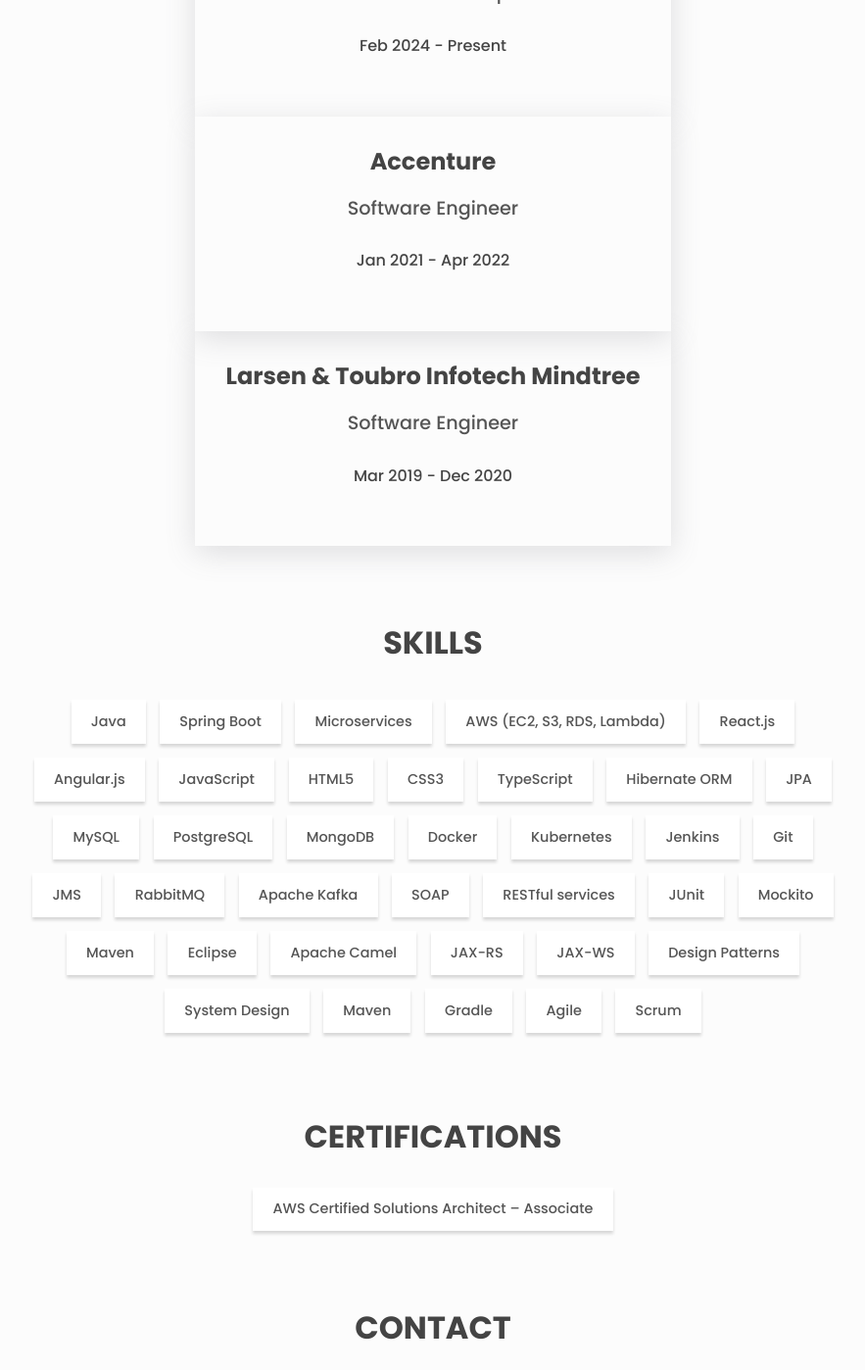
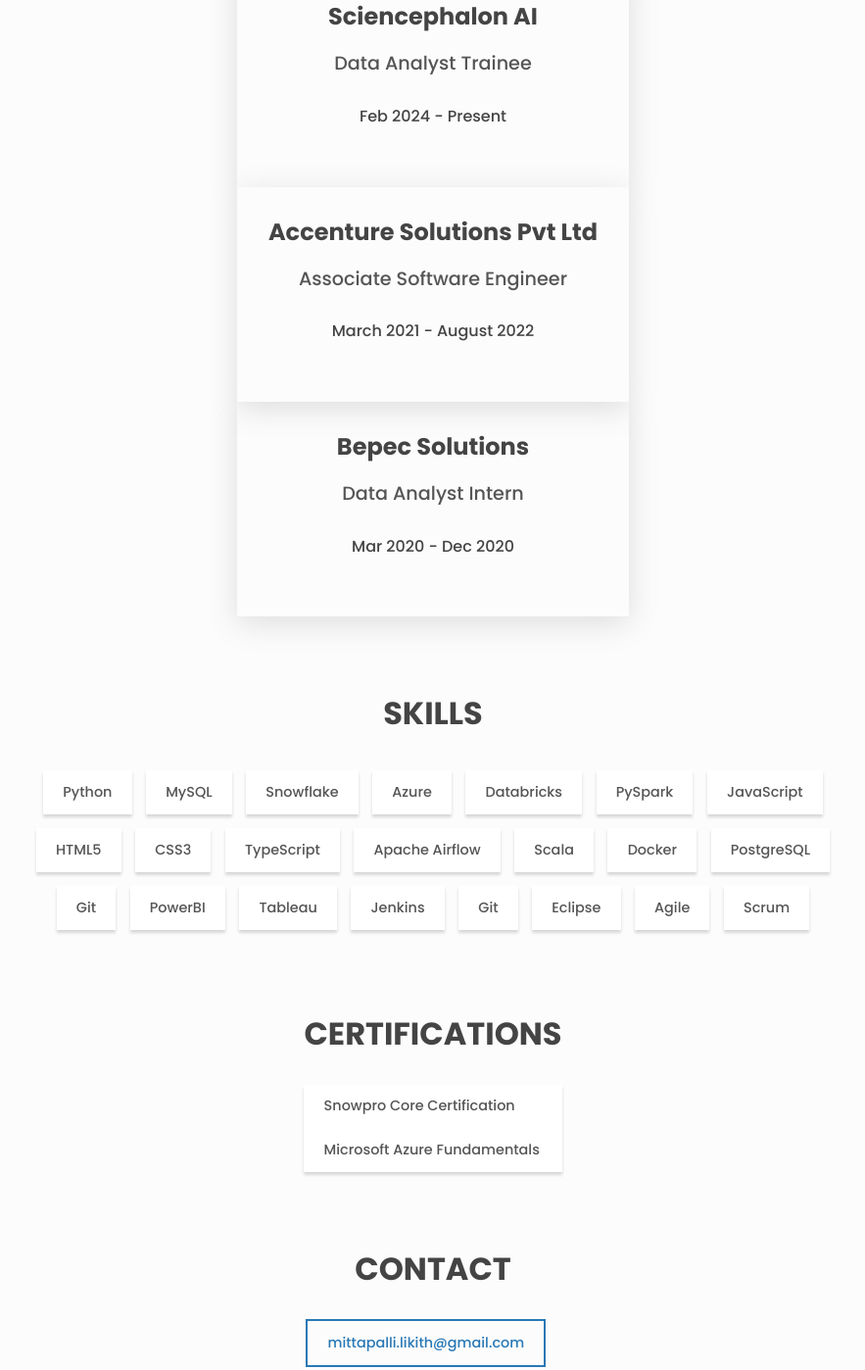
Before and after one commit to LikhithMittapalli/likhith_portfolio-, a plain HTML site: page Index.html in a window 1280 px wide. Shown: the part 835-2233 px from the top of the page at 98% size, without its empty margins (198-1081 px from the left). Drawn offline with Linux system fonts and the light colour scheme.

Commit message:
Update Index.html

```diff
--- a/Index.html
+++ b/Index.html
@@ -25,7 +25,7 @@
     <header class="header center">
       <h3>
         <a href="https://krishnavamshi1346.github.io/krishna_portfolio/" class="link"
-          >Rohith Jupally</a
+          >Likhith Mittapalli</a
         >
       </h3>
 
@@ -65,10 +65,10 @@
     <main>
       <!-- About -->
       <div class="about center">
-        <h1>Hi, I am <span class="about__name">Rohith Jupally.</span></h1>
-        <h2 class="about__role">A Software Engineer.</h2>
+        <h1>Hi, I am <span class="about__name">Likhith Mittapalli.</span></h1>
+        <h2 class="about__role">A Data Engineer.</h2>
         <p class="about__desc">
-          I am a skilled Full-Stack Developer with expertise in building scalable, client-centric applications using modern technologies. Proficient in Java, Spring Boot, Hibernate, and microservices architecture, I specialize in designing robust back-end systems and secure RESTful APIs. On the front-end, I excel in React.js, Angular, and Redux, creating dynamic and responsive user interfaces. My technical toolkit includes database management with PostgreSQL, MySQL, MongoDB, and cloud platforms such as AWS, GCP, and Azure for deploying and scaling applications. I am well-versed in DevOps practices, leveraging tools like Docker, Kubernetes, Jenkins, and CI/CD pipelines to ensure efficient workflows. With a focus on performance optimization, security, and automation, I am passionate about delivering innovative, high-quality solutions.
+          I am a skilled Data Engineer with specializing in developing data infrastructure, ETL processes, and analytical dash boards. I have expertise in SQL, Python, Snowflake, Microsoft Azure, Pyspark, Django and Apache Airflow, along with experience in business intelligence tools like Power BI and Tableau. I have strong foundation in data migration, data modeling and performance optimization, and I excel at designing and maintaing efficient ETL pipelines. My work has involved automating data workflows, integrating large-scale datasets, and creating interactive dashboards that drive strategic decision making. With a Master’s degree in Computer Science from Texas A&M University-Commerce, I bring a strong technical acumen to solving data-driven challenges. I am Snowflake SnowPro Core Certified and Microsoft Azure Fundamentals Certified, further demonstrating my proficiency in modern cloud-based data solutions. Passionate about leveraging data for business impact, I am eager to contribute my skills in data engineering, cloud computing, and analytics to drive insightful decision-making and optimize data-driven operations.
         </p>
 
 
@@ -79,9 +79,9 @@
 
         <div class="projects__grid">
           <div class="project">
-            <h3>Legal & General America</h3>
+            <h3>Sciencephalon AI</h3>
             <p class="project__description">
-              Full Stack Developer
+              Data Analyst Trainee
             </p>
             <ul class="project__stack">
               <li class="project__stack-item">Feb 2024 - Present</li>
@@ -96,12 +96,12 @@
 
         <div class="projects__grid">
           <div class="project">
-            <h3>Accenture</h3>
+            <h3>Accenture  Solutions Pvt Ltd</h3>
             <p class="project__description">
-              Software Engineer
+              Associate Software Engineer
             </p>
             <ul class="project__stack">
-              <li class="project__stack-item">Jan 2021 - Apr 2022</li>
+              <li class="project__stack-item">March 2021 - August 2022</li>
 
             </ul>
 
@@ -110,14 +110,14 @@
 
 
           <div class="project">
-            <h3>Larsen & Toubro Infotech Mindtree</h3>
+            <h3>Bepec Solutions</h3>
 
 
             <p class="project__description">
-                Software Engineer
+                Data Analyst Intern
             </p>
             <ul class="project__stack">
-              <li class="project__stack-item">Mar 2019 - Dec 2020</li>
+              <li class="project__stack-item">Mar 2020 - Dec 2020</li>
 
             </ul>
           </div>
@@ -128,41 +128,26 @@
       <section class="section skills" id="skills">
         <h2 class="section__title">Skills</h2>
         <ul class="skills__list">
-          <li class="skills__list-item btn btn--plain">Java</li>
-<li class="skills__list-item btn btn--plain">Spring Boot</li>
-<li class="skills__list-item btn btn--plain">Microservices</li>
-<li class="skills__list-item btn btn--plain">AWS (EC2, S3, RDS, Lambda)</li>
-<li class="skills__list-item btn btn--plain">React.js</li>
-<li class="skills__list-item btn btn--plain">Angular.js</li>
+          <li class="skills__list-item btn btn--plain">Python</li>
+<li class="skills__list-item btn btn--plain">MySQL</li>
+<li class="skills__list-item btn btn--plain">Snowflake</li>
+<li class="skills__list-item btn btn--plain">Azure</li>
+<li class="skills__list-item btn btn--plain">Databricks</li>
+<li class="skills__list-item btn btn--plain">PySpark</li>
 <li class="skills__list-item btn btn--plain">JavaScript</li>
 <li class="skills__list-item btn btn--plain">HTML5</li>
 <li class="skills__list-item btn btn--plain">CSS3</li>
 <li class="skills__list-item btn btn--plain">TypeScript</li>
-<li class="skills__list-item btn btn--plain">Hibernate ORM</li>
-<li class="skills__list-item btn btn--plain">JPA</li>
-<li class="skills__list-item btn btn--plain">MySQL</li>
+<li class="skills__list-item btn btn--plain">Apache Airflow</li>
+<li class="skills__list-item btn btn--plain">Scala</li>
+<li class="skills__list-item btn btn--plain">Docker</li>
 <li class="skills__list-item btn btn--plain">PostgreSQL</li>
-<li class="skills__list-item btn btn--plain">MongoDB</li>
-<li class="skills__list-item btn btn--plain">Docker</li>
-<li class="skills__list-item btn btn--plain">Kubernetes</li>
+<li class="skills__list-item btn btn--plain">Git</li>
+<li class="skills__list-item btn btn--plain">PowerBI</li>
+<li class="skills__list-item btn btn--plain">Tableau</li>
 <li class="skills__list-item btn btn--plain">Jenkins</li>
 <li class="skills__list-item btn btn--plain">Git</li>
-<li class="skills__list-item btn btn--plain">JMS</li>
-<li class="skills__list-item btn btn--plain">RabbitMQ</li>
-<li class="skills__list-item btn btn--plain">Apache Kafka</li>
-<li class="skills__list-item btn btn--plain">SOAP</li>
-<li class="skills__list-item btn btn--plain">RESTful services</li>
-<li class="skills__list-item btn btn--plain">JUnit</li>
-<li class="skills__list-item btn btn--plain">Mockito</li>
-<li class="skills__list-item btn btn--plain">Maven</li>
 <li class="skills__list-item btn btn--plain">Eclipse</li>
-<li class="skills__list-item btn btn--plain">Apache Camel</li>
-<li class="skills__list-item btn btn--plain">JAX-RS</li>
-<li class="skills__list-item btn btn--plain">JAX-WS</li>
-<li class="skills__list-item btn btn--plain">Design Patterns</li>
-<li class="skills__list-item btn btn--plain">System Design</li>
-<li class="skills__list-item btn btn--plain">Maven</li>
-<li class="skills__list-item btn btn--plain">Gradle</li>
 <li class="skills__list-item btn btn--plain">Agile</li>
 <li class="skills__list-item btn btn--plain">Scrum</li>
 
@@ -175,17 +160,18 @@
 <section class="section skills" id="Certifications">
         <h2 class="section__title">Certifications</h2>
         <ul class="achievements__list">
-          <li class="achievements__list-item btn btn--plain">AWS Certified Solutions Architect – Associate</li>
+          <li class="achievements__list-item btn btn--plain">Snowpro Core Certification</li>
+          <li class="achievements__list-item btn btn--plain">Microsoft Azure Fundamentals</li>
         </ul>
       </section>
 
       <!-- Contact -->
       <section class="section contact center" id="contact">
         <h2 class="section__title">Contact</h2>
-        <a href="mailto:jrohith0718@gmail.com">
-          <span class="btn btn--outline">jrohith0718@gmail.com</span>
+        <a href="mailto:mittapalli.likith@gmail.com">
+          <span class="btn btn--outline">mittapalli.likith@gmail.com</span>
           <br/>
-           <span class="btn btn--outline">4804923234</span>
+           <span class="btn btn--outline">+1(512) 696-8966</span>
 
         </a>
       </section>
@@ -196,7 +182,7 @@
         href="https://krishnavamshi1346.github.io/"
         class="link footer__link"
       >
-        Created By Rohith Jupally
+        Created By Likhith Mittapalli
       </a>
     </footer>
 
```
